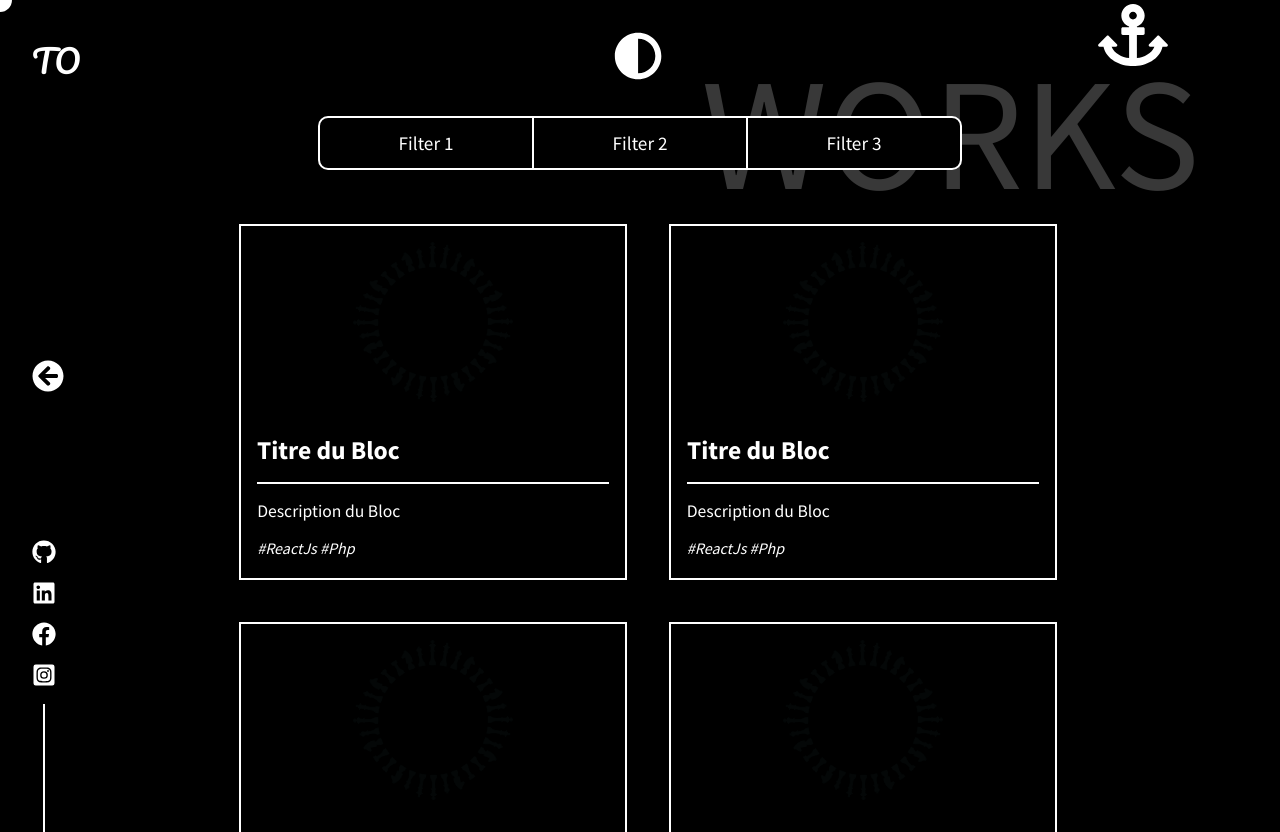
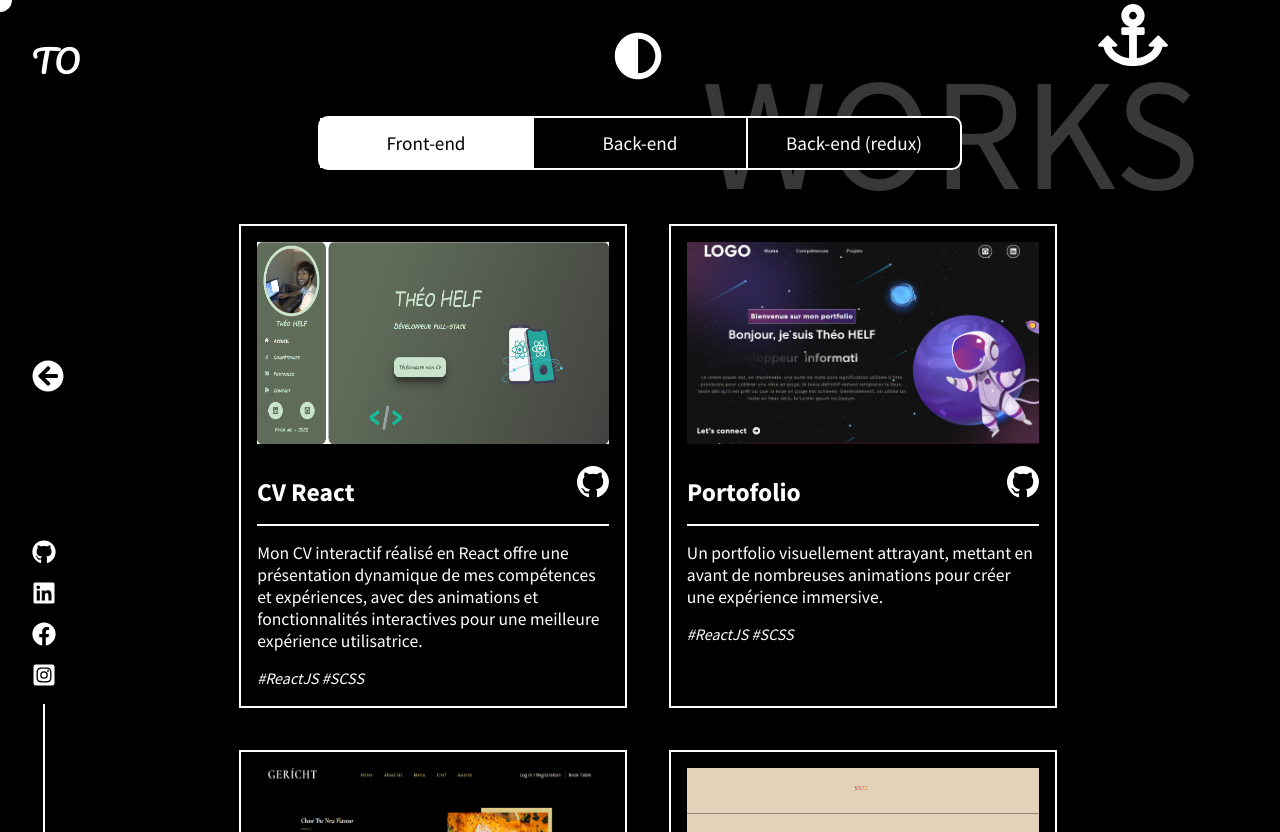
Before and after one commit to Thebas57/portheolio2, a React (Create React App) app: page /works in a window 1280 px wide. Built offline with nearby package versions, Linux system fonts and the light colour scheme; a web font is replaced by a local one.

Commit message:
fin page projets

```diff
--- a/src/json/projets.json
+++ b/src/json/projets.json
@@ -1,15 +1,14 @@
-{
-    "projectsData": [
+[
     {
         "id": 1,
         "name": "App météo",
-            "tools": [
+        "languages": [
             "ReactJS",
             "SCSS",
             "Axios"
         ],
         "source": "https://github.com/Thebas57/app-meteo",
-            "info": "Au sein de ce projet, vous avez la possibilité d'effectuer une recherche sur une ville spécifique, et obtenir ensuite les données relatives à la météo, telles que la température, la sensation thermique, la pression atmosphérique, l'humidité, et bien plus encore.",
+        "info": "Dans ce projet, vous pouvez rechercher une ville spécifique et obtenir les données météorologiques telles que la température, la sensation thermique, la pression atmosphérique, l'humidité, et plus encore.",
         "picture": "./img/projets/meteo.png",
         "tri": "Backend/Frontend"
     },
@@ -25,7 +24,7 @@
         "source": "https://github.com/Thebas57/MernProject",
         "info": "Il s'agit d'une application qui fonctionne sur le même principe que Twitter.",
         "picture": "./img/projets/twotter.png",
-            "tri": "Backend/Frontend"
+        "tri": "Backend/Redux"
     },
     {
         "id": 3,
@@ -39,7 +38,7 @@
         "source": "https://github.com/Thebas57/TranslateQuizz",
         "info": "Cette application vous offre la possibilité d'enregistrer des mots ainsi que leurs traductions. Ensuite, elle propose un quiz pour vous permettre d'apprendre ces traductions de manière simple et efficace.",
         "picture": "./img/projets/translatequizz.png",
-            "tri": "Backend/Frontend"
+        "tri": "Backend/Redux"
     },
     {
         "id": 4,
@@ -128,7 +127,7 @@
         "source": "https://github.com/Thebas57/music-app",
         "info": "Une application musicale similaire à Deezer, dont le design et le concept sont inspirés de Javascript Master sur YouTube.",
         "picture": "./img/projets/lyriks.png",
-            "tri": "Backend/Frontend"
+        "tri": "Backend/Redux"
     },
     {
         "id": 11,
@@ -155,4 +154,3 @@
         "tri": "Frontend"
     }
 ]
-}
--- a/src/pages/Works.js
+++ b/src/pages/Works.js
@@ -7,7 +7,8 @@ import { NavLink } from "react-router-dom";
 import AncreScroll from "../components/AncreScroll";
 import BigTitle from "../components/BigTitle";
 import { motion } from "framer-motion";
-import PianoParticle from "../components/PianoParticle";
+import projets from "../json/projets.json";
+import { BsGithub } from "react-icons/bs";
 
 const Works = ({ theme, handleTheme }) => {
   //Pour framer motion
@@ -34,6 +35,7 @@ const Works = ({ theme, handleTheme }) => {
     },
   };
   const [numbers, setNumbers] = useState(0);
+  const [filter, setFilter] = useState("Frontend");
 
   useEffect(() => {
     let num = (window.innerHeight - 70) / 25;
@@ -48,7 +50,10 @@ const Works = ({ theme, handleTheme }) => {
       transition={{ duration: 0.6 }}
       className={theme ? "light-theme works-page" : "dark-theme works-page"}
     >
-      <div className={theme ? "light-theme works" : "dark-theme works"} id="test">
+      <div
+        className={theme ? "light-theme works" : "dark-theme works"}
+        id="test"
+      >
         <SwitchTheme handleTheme={handleTheme} />
         <Logo />
         <Socials />
@@ -58,9 +63,24 @@ const Works = ({ theme, handleTheme }) => {
         <AncreScroll numbers={numbers} />
         <BigTitle title="WORKS" />
         <div className="filter">
-          <div>Filter 1</div>
-          <div>Filter 2</div>
-          <div>Filter 3</div>
+          <div
+            className={filter === "Frontend" ? "selected" : ""}
+            onClick={(e) => setFilter("Frontend")}
+          >
+            Front-end
+          </div>
+          <div
+            className={filter === "Backend" ? "selected" : ""}
+            onClick={(e) => setFilter("Backend/Frontend")}
+          >
+            Back-end
+          </div>
+          <div
+            className={filter === "Redux" ? "selected" : ""}
+            onClick={(e) => setFilter("Backend/Redux")}
+          >
+            Back-end (redux)
+          </div>
         </div>
         <motion.div
           variants={container}
@@ -69,86 +89,35 @@ const Works = ({ theme, handleTheme }) => {
           className="center"
         >
           <div className="grid">
-            <motion.div className="projet" variants={Item}>
-              <div className="img-projet">
-                <img src="./img/chesscircle.png" alt="img" />
-              </div>
-              <h3>Titre du Bloc</h3>
-              <div className="content-projet">
-                <p>Description du Bloc</p>
-                <p className="langage">#ReactJs #Php</p>
-              </div>
-            </motion.div>
-            <motion.div className="projet" variants={Item}>
-              <div className="img-projet">
-                <img src="./img/chesscircle.png" alt="img" />
-              </div>
-              <h3>Titre du Bloc</h3>
-              <div className="content-projet">
-                <p>Description du Bloc</p>
-                <p className="langage">#ReactJs #Php</p>
-              </div>
-            </motion.div>{" "}
-            <motion.div className="projet" variants={Item}>
-              <div className="img-projet">
-                <img src="./img/chesscircle.png" alt="img" />
-              </div>
-              <h3>Titre du Bloc</h3>
-              <div className="content-projet">
-                <p>Description du Bloc</p>
-                <p className="langage">#ReactJs #Php</p>
-              </div>
-            </motion.div>{" "}
-            <motion.div className="projet" variants={Item}>
-              <div className="img-projet">
-                <img src="./img/chesscircle.png" alt="img" />
-              </div>
-              <h3>Titre du Bloc</h3>
-              <div className="content-projet">
-                <p>Description du Bloc</p>
-                <p className="langage">#ReactJs #Php</p>
-              </div>
-            </motion.div>{" "}
-            <motion.div className="projet" variants={Item}>
-              <div className="img-projet">
-                <img src="./img/chesscircle.png" alt="img" />
-              </div>
-              <h3>Titre du Bloc</h3>
-              <div className="content-projet">
-                <p>Description du Bloc</p>
-                <p className="langage">#ReactJs #Php</p>
-              </div>
-            </motion.div>{" "}
-            <motion.div className="projet" variants={Item}>
-              <div className="img-projet">
-                <img src="./img/chesscircle.png" alt="img" />
-              </div>
-              <h3>Titre du Bloc</h3>
-              <div className="content-projet">
-                <p>Description du Bloc</p>
-                <p className="langage">#ReactJs #Php</p>
-              </div>
-            </motion.div>{" "}
-            <motion.div className="projet" variants={Item}>
-              <div className="img-projet">
-                <img src="./img/chesscircle.png" alt="img" />
-              </div>
-              <h3>Titre du Bloc</h3>
-              <div className="content-projet">
-                <p>Description du Bloc</p>
-                <p className="langage">#ReactJs #Php</p>
-              </div>
-            </motion.div>{" "}
-            <motion.div className="projet" variants={Item}>
-              <div className="img-projet">
-                <img src="./img/chesscircle.png" alt="img" />
-              </div>
-              <h3>Titre du Bloc</h3>
-              <div className="content-projet">
-                <p>Description du Bloc</p>
-                <p className="langage">#ReactJs #Php</p>
-              </div>
-            </motion.div>
+            {projets.map((projet) => {
+              if (projet.tri === filter) {
+                return (
+                  <motion.div
+                    className="projet"
+                    variants={Item}
+                    key={projet.id}
+                  >
+                    <div className="img-projet">
+                      <img src={projet.picture} alt="img" />
+                    </div>
+                    <div className="header-projet">
+                      <h3>{projet.name}</h3>
+                      <NavLink target="_blank" to={projet.source}>
+                        <BsGithub />
+                      </NavLink>
+                    </div>
+                    <div className="content-projet">
+                      <p>{projet.info}</p>
+                      <p className="langage">
+                        {projet.languages.map((tool) => {
+                          return "#" + tool + " ";
+                        })}
+                      </p>
+                    </div>
+                  </motion.div>
+                );
+              }
+            })}
           </div>
         </motion.div>
       </div>
--- a/src/styles/pages/_works.scss
+++ b/src/styles/pages/_works.scss
@@ -21,6 +21,7 @@
   display: grid;
   grid-template-columns: repeat(2, minmax(calc(10rem + 15vw), 1fr));
   grid-gap: calc(1rem + 2vw);
+  padding-bottom: 5rem;
 }
 
 .back {
@@ -66,22 +67,38 @@
       color: var(--back-color);
     }
   }
+  .selected {
+    background-color: var(--color);
+    color: var(--back-color);
+  }
 }
 
 .projet {
   backdrop-filter: blur(2px);
   width: calc(10rem + 15vw);
   padding: 1rem;
-  height: 20rem;
+  height: 28rem;
   border: 2px solid var(--color);
   z-index: 5;
+  .header-projet {
+    display: flex;
+    flex-direction: row;
+    justify-content: space-between;
+    align-items: center;
+    svg {
+      font-size: 2rem;
+    }
+  }
   .img-projet {
-    height: 50%;
+    height: 45%;
     width: 100%;
     display: flex;
     justify-content: center;
     img {
       height: 100%;
+      width: 100%;
+      background-size: cover;
+      background-position: center center;
     }
   }
   h3 {
@@ -107,5 +124,8 @@
     .content-projet {
       border-top: 2px solid var(--back-color);
     }
+    .img-projet {
+      border: 1px solid var(--back-color);
+    }
   }
 }
```
Lines whose indentation alone changed are shown as unchanged.
